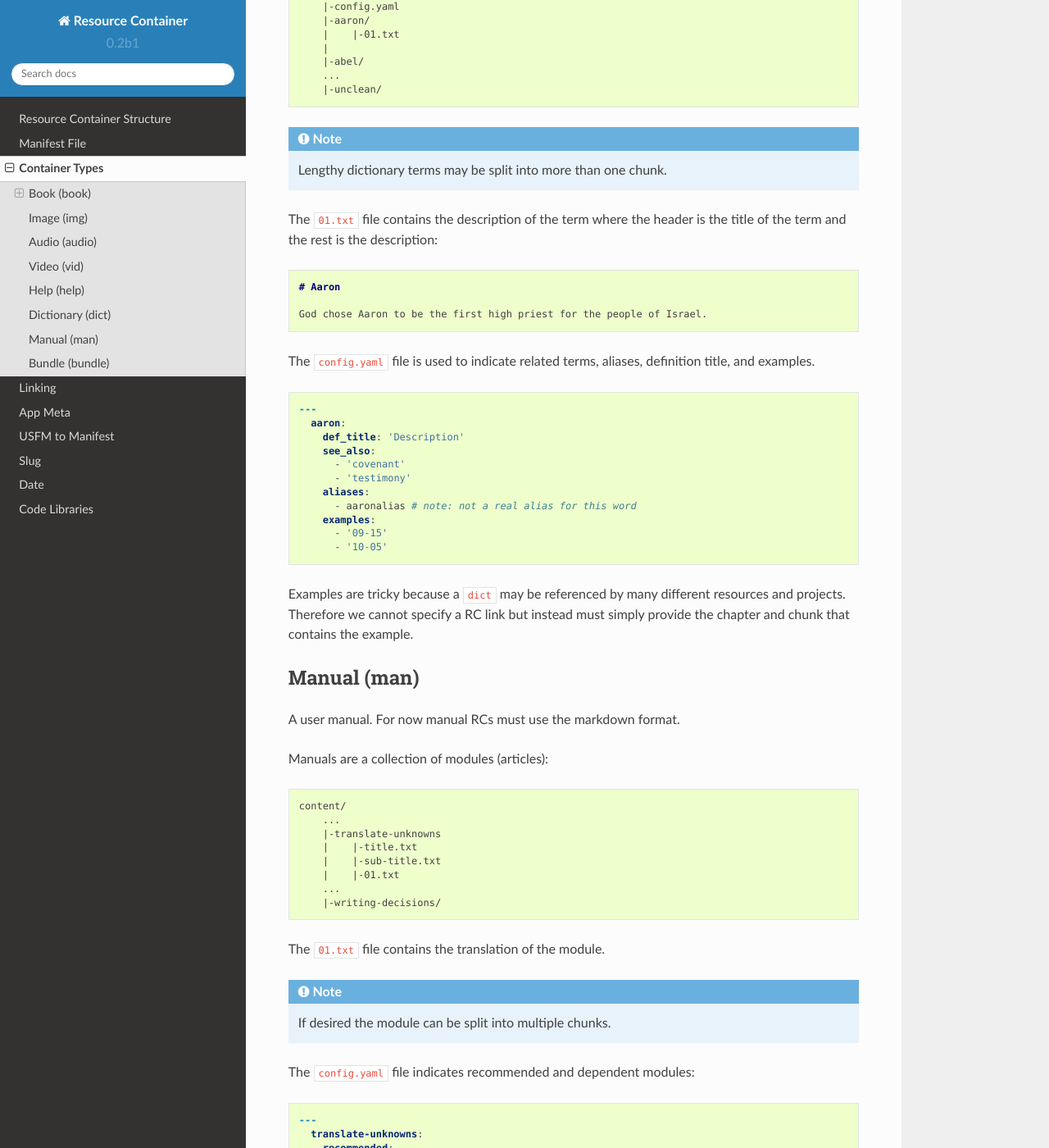
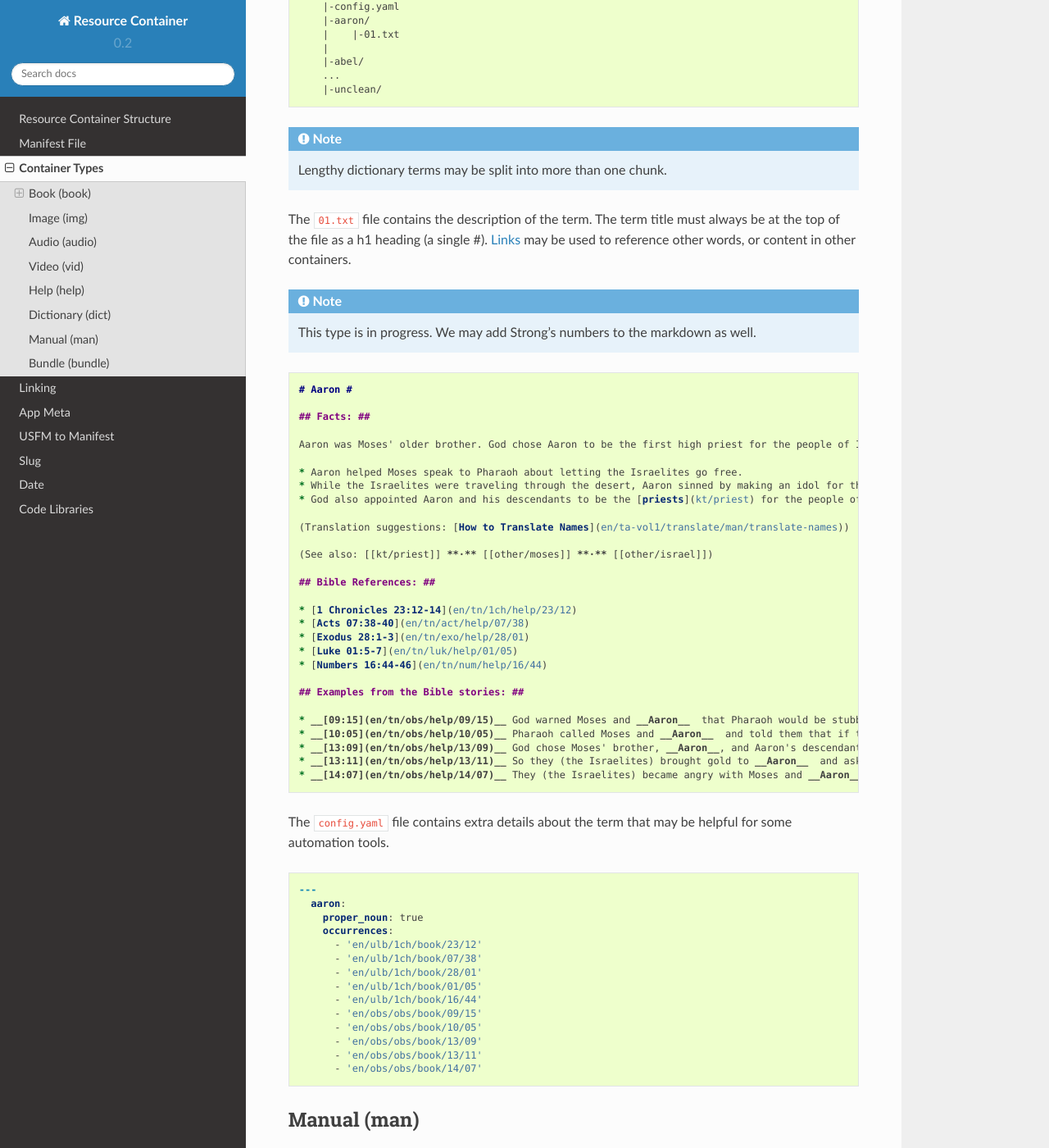
Before and after one commit to unfoldingWord-dev/Resource-Container, a Sphinx documentation site: the page built from docs/container_types.rst, in a window 1280 px wide and 1400 px high, scrolled down 3251 px. Shown: the whole window at 82% size. Built offline with Sphinx 7.4.7 and the Read the Docs theme 2.0.0, drawn with Linux system fonts in a browser that asks for light colours.

Commit message:
updating dictionary type

```diff
--- a/docs/conf.py
+++ b/docs/conf.py
@@ -57,9 +57,9 @@ author = u'Door43'
 # built documents.
 #
 # The short X.Y version.
-version = u'0.2b1'
+version = u'0.2'
 # The full version, including alpha/beta/rc tags.
-release = u'0.2b1'
+release = u'0.2'
 
 # The language for content autogenerated by Sphinx. Refer to documentation
 # for a list of supported languages.
--- a/docs/container_types.rst
+++ b/docs/container_types.rst
@@ -176,33 +176,62 @@ The dictionary terms are used as the chapter :ref:`slug` and the description of
 
 .. note:: Lengthy dictionary terms may be split into more than one chunk.
 
-The ``01.txt`` file contains the description of the term where the header is the title of the term and the rest is the description:
+The ``01.txt`` file contains the description of the term. The term title must always be at the top of the file as a
+h1 heading (a single #). :ref:`Links <linking>` may be used to reference other words, or content in other containers.
+
+.. note:: This type is in progress. We may add Strong's numbers to the markdown as well.
 
 .. code-block:: markdown
 
-    # Aaron
+    # Aaron #
 
-    God chose Aaron to be the first high priest for the people of Israel.
+    ## Facts: ##
 
-The ``config.yaml`` file is used to indicate related terms, aliases, definition title, and examples.
+    Aaron was Moses' older brother. God chose Aaron to be the first high priest for the people of Israel.
+
+    * Aaron helped Moses speak to Pharaoh about letting the Israelites go free.
+    * While the Israelites were traveling through the desert, Aaron sinned by making an idol for the people to worship.
+    * God also appointed Aaron and his descendants to be the [priests](kt/priest) for the people of Israel.
+
+    (Translation suggestions: [How to Translate Names](en/ta-vol1/translate/man/translate-names))
+
+    (See also: [[kt/priest]] **·** [[other/moses]] **·** [[other/israel]])
+
+    ## Bible References: ##
+
+    * [1 Chronicles 23:12-14](en/tn/1ch/help/23/12)
+    * [Acts 07:38-40](en/tn/act/help/07/38)
+    * [Exodus 28:1-3](en/tn/exo/help/28/01)
+    * [Luke 01:5-7](en/tn/luk/help/01/05)
+    * [Numbers 16:44-46](en/tn/num/help/16/44)
+
+    ## Examples from the Bible stories: ##
+
+    * __[09:15](en/tn/obs/help/09/15)__ God warned Moses and __Aaron__  that Pharaoh would be stubborn.
+    * __[10:05](en/tn/obs/help/10/05)__ Pharaoh called Moses and __Aaron__  and told them that if they stopped the plague, the Israelites could leave Egypt.
+    * __[13:09](en/tn/obs/help/13/09)__ God chose Moses' brother, __Aaron__, and Aaron's descendants to be his priests.
+    * __[13:11](en/tn/obs/help/13/11)__ So they (the Israelites) brought gold to __Aaron__  and asked him to form it into an idol for them!
+    * __[14:07](en/tn/obs/help/14/07)__ They (the Israelites) became angry with Moses and __Aaron__  and said, "Oh, why did you bring us to this horrible place?"
+
+
+The ``config.yaml`` file contains extra details about the term that may be helpful for some automation tools.
 
 .. code-block:: yaml
 
     ---
       aaron:
-        def_title: 'Description'
-        see_also:
-          - 'covenant'
-          - 'testimony'
-        aliases:
-          - aaronalias # note: not a real alias for this word
-        examples:
-          - '09-15'
-          - '10-05'
-
-Examples are tricky because a ``dict`` may be referenced by many different resources and projects.
-Therefore we cannot specify a RC link but instead must simply provide the chapter and chunk that contains the example.
-
+        proper_noun: true
+        occurrences:
+          - 'en/ulb/1ch/book/23/12'
+          - 'en/ulb/1ch/book/07/38'
+          - 'en/ulb/1ch/book/28/01'
+          - 'en/ulb/1ch/book/01/05'
+          - 'en/ulb/1ch/book/16/44'
+          - 'en/obs/obs/book/09/15'
+          - 'en/obs/obs/book/10/05'
+          - 'en/obs/obs/book/13/09'
+          - 'en/obs/obs/book/13/11'
+          - 'en/obs/obs/book/14/07'
 
 .. _types-manual:
 
```
